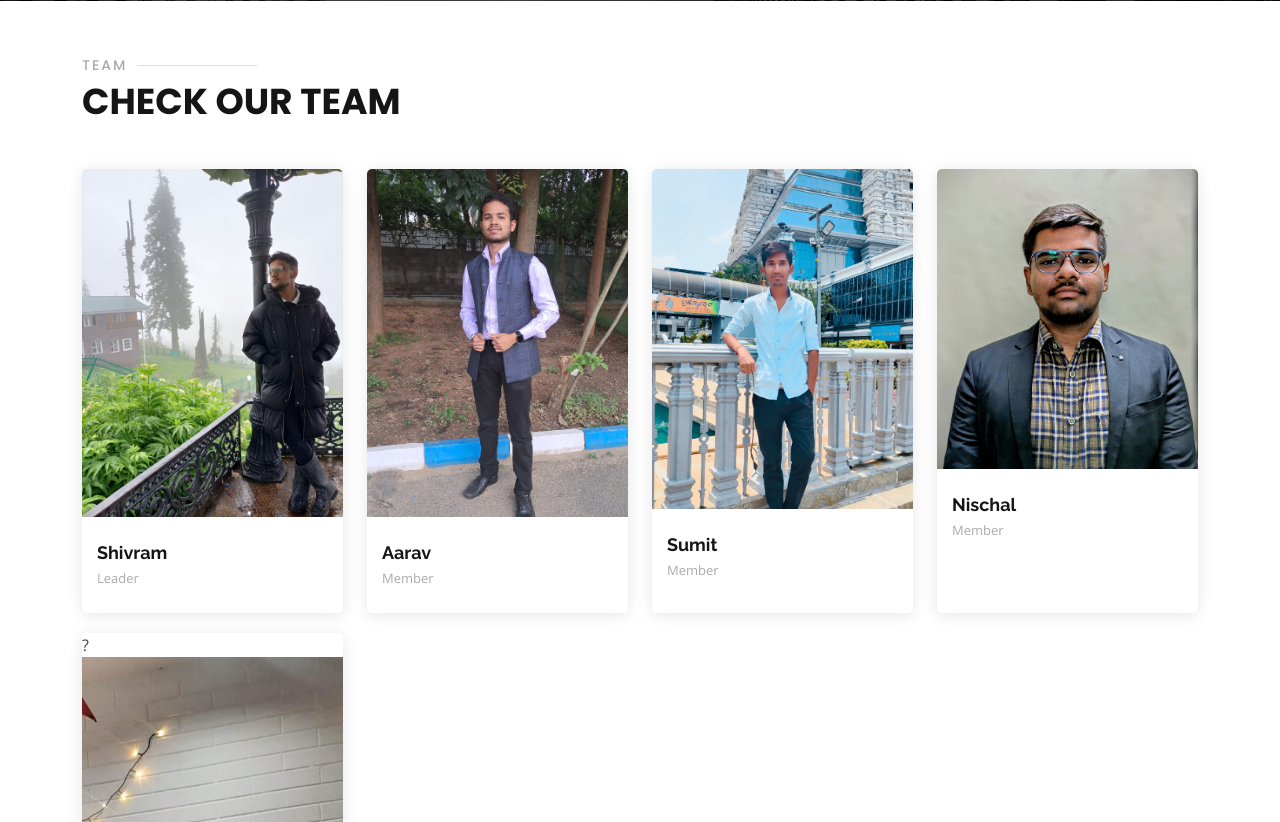
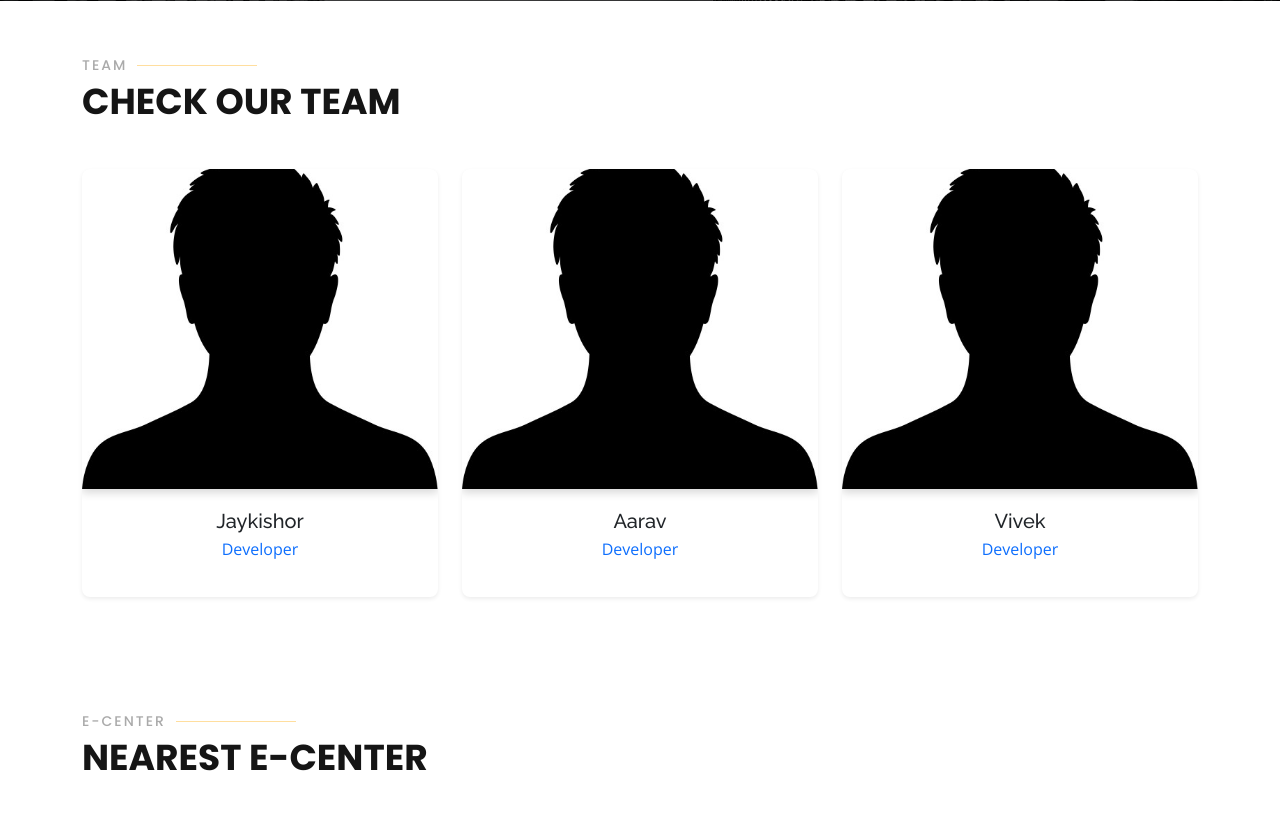
Before and after one commit to jaykishor-chauhan/eSangrahan, a PHP site: page / in a window 1280 px wide. Shown: the part 3919-4741 px from the top of the page. Run offline with PHP 8.4, Linux system fonts and the light colour scheme.

Commit message:
updated team profile and user profiel

```diff
--- a/index.html
+++ b/index.html
@@ -30,6 +30,67 @@
   <!-- Template Main CSS File -->
   <link href="assets/css/style.css" rel="stylesheet">
   <link href="booking form/css/style.css" rel="stylesheet">
+
+
+  <!-- css for team testimonial -->
+  <style>
+    /* Team Card Image Styling */
+    .team-img {
+      width: 100%;
+      height: 320px;
+      object-fit: cover;
+      /* Keeps aspect ratio, crops to fit */
+      border-radius: 0.5rem 0.5rem 0 0;
+      transition: transform 0.4s ease;
+      box-shadow: 0 4px 8px rgba(0, 0, 0, 0.15);
+    }
+
+    /* On hover, zoom in */
+    .team-card:hover .team-img {
+      transform: scale(1.05);
+    }
+
+    /* Social icons overlay */
+    .team-social {
+      opacity: 0;
+      transition: opacity 0.3s ease;
+    }
+
+    .team-card:hover .team-social {
+      opacity: 1;
+      background-color: rgba(0, 0, 0, 0.5);
+      padding: 0.75rem;
+      border-radius: 50px;
+    }
+
+    .team-social a {
+      color: #fff;
+      font-size: 1.2rem;
+      transition: color 0.3s ease;
+    }
+
+    .team-social a:hover {
+      color: #0d6efd;
+    }
+
+    /* Card tweaks */
+    .team-card {
+      border-radius: 0.5rem;
+      overflow: hidden;
+      background-color: #fff;
+      transition: transform 0.3s;
+    }
+
+    .team-card:hover {
+      transform: translateY(-5px);
+      box-shadow: 0 8px 20px rgba(0, 0, 0, 0.15);
+    }
+
+    .card-body {
+      padding: 1.25rem;
+    }
+  </style>
+
 </head>
 
 <body>
@@ -344,93 +405,61 @@
           <p>Check our Team</p>
         </div>
 
-        <div class="row">
+        <div class="row g-4 justify-content-center">
 
-          <div class="col-lg-3 col-md-6 d-flex align-items-stretch">
-            <div class="member" data-aos="fade-up" data-aos-delay="100">
-              <div class="member-img">
-                <img src="./assets/img/shiv.jpeg" class="img-fluid" alt="">
-                <div class="social">
-                  <a href=""><i class="bi bi-twitter"></i></a>
-                  <a href=""><i class="bi bi-facebook"></i></a>
-                  <a href=""><i class="bi bi-instagram"></i></a>
-                  <a href=""><i class="bi bi-linkedin"></i></a>
+          <!-- Member 1 -->
+          <div class="col-lg-4 col-md-6">
+            <div class="card team-card border-0 shadow-sm h-100 text-center">
+              <div class="position-relative">
+                <img src="assets/img/team/image.png" class="card-img-top team-img" alt="Shivram">
+                <div class="team-social position-absolute top-50 start-50 translate-middle d-flex gap-3">
+                  <a href="#"><i class="bi bi-twitter"></i></a>
+                  <a href="#"><i class="bi bi-facebook"></i></a>
+                  <a href="#"><i class="bi bi-instagram"></i></a>
+                  <a href="#"><i class="bi bi-linkedin"></i></a>
                 </div>
               </div>
-              <div class="member-info">
-                <h4>Shivram</h4>
-                <span>Leader</span>
+              <div class="card-body">
+                <h5 class="card-title mb-1">Jaykishor</h5>
+                <p class="text-primary">Developer</p>
               </div>
             </div>
           </div>
 
-          <div class="col-lg-3 col-md-6 d-flex align-items-stretch">
-            <div class="member" data-aos="fade-up" data-aos-delay="200">
-              <div class="member-img">
-                <img src="assets/img/aarav.jpeg" class="img-fluid" alt="">
-                <div class="social">
-                  <a href=""><i class="bi bi-twitter"></i></a>
-                  <a href=""><i class="bi bi-facebook"></i></a>
-                  <a href=""><i class="bi bi-instagram"></i></a>
-                  <a href=""><i class="bi bi-linkedin"></i></a>
+          <!-- Member 2 -->
+          <div class="col-lg-4 col-md-4">
+            <div class="card team-card border-0 shadow-sm h-100 text-center">
+              <div class="position-relative">
+                <img src="assets/img/team/image.png" class="card-img-top team-img" alt="Aarav">
+                <div class="team-social position-absolute top-50 start-50 translate-middle d-flex gap-3">
+                  <a href="#"><i class="bi bi-twitter"></i></a>
+                  <a href="#"><i class="bi bi-facebook"></i></a>
+                  <a href="#"><i class="bi bi-instagram"></i></a>
+                  <a href="#"><i class="bi bi-linkedin"></i></a>
                 </div>
               </div>
-              <div class="member-info">
-                <h4>Aarav </h4>
-                <span>Member</span>
+              <div class="card-body">
+                <h5 class="card-title mb-1">Aarav</h5>
+                <p class="text-primary">Developer</p>
               </div>
             </div>
           </div>
 
-          <div class="col-lg-3 col-md-6 d-flex align-items-stretch">
-            <div class="member" data-aos="fade-up" data-aos-delay="300">
-              <div class="member-img">
-                <img src="assets/img/sumit.jpg" class="img-fluid" alt="">
-                <div class="social">
-                  <a href=""><i class="bi bi-twitter"></i></a>
-                  <a href=""><i class="bi bi-facebook"></i></a>
-                  <a href=""><i class="bi bi-instagram"></i></a>
-                  <a href=""><i class="bi bi-linkedin"></i></a>
+          <!-- Member 3 -->
+          <div class="col-lg-4 col-md-6">
+            <div class="card team-card border-0 shadow-sm h-100 text-center">
+              <div class="position-relative">
+                <img src="assets/img/team/image.png" class="card-img-top team-img" alt="Sumit">
+                <div class="team-social position-absolute top-50 start-50 translate-middle d-flex gap-3">
+                  <a href="#"><i class="bi bi-twitter"></i></a>
+                  <a href="#"><i class="bi bi-facebook"></i></a>
+                  <a href="#"><i class="bi bi-instagram"></i></a>
+                  <a href="#"><i class="bi bi-linkedin"></i></a>
                 </div>
               </div>
-              <div class="member-info">
-                <h4>Sumit</h4>
-                <span>Member</span>
-              </div>
-            </div>
-          </div>
-
-          <div class="col-lg-3 col-md-6 d-flex align-items-stretch">
-            <div class="member" data-aos="fade-up" data-aos-delay="400">
-              <div class="member-img">
-                <img src="n.jpg" class="img-fluid" alt="">
-                <div class="social">
-                  <a href=""><i class="bi bi-twitter"></i></a>
-                  <a href=""><i class="bi bi-facebook"></i></a>
-                  <a href=""><i class="bi bi-instagram"></i></a>
-                  <a href=""><i class="bi bi-linkedin"></i></a>
-                </div>
-              </div>
-              <div class="member-info">
-                <h4>Nischal</h4>
-                <span>Member</span>
-              </div>
-            </div>
-          </div>
-          <div class="col-lg-3 col-md-6 d-flex align-items-stretch">
-            <div class="member" data-aos="fade-up" data-aos-delay="400">
-              <div class="member-img">
-                ?<img src="assets/img/arvind.jpeg" class="img-fluid" alt="">
-                <div class="social">
-                  <a href=""><i class="bi bi-twitter"></i></a>
-                  <a href=""><i class="bi bi-facebook"></i></a>
-                  <a href=""><i class="bi bi-instagram"></i></a>
-                  <a href=""><i class="bi bi-linkedin"></i></a>
-                </div>
-              </div>
-              <div class="member-info">
-                <h4>Aravinda</h4>
-                <span>Member</span>
+              <div class="card-body">
+                <h5 class="card-title mb-1">Vivek</h5>
+                <p class="text-primary">Developer</p>
               </div>
             </div>
           </div>
@@ -438,7 +467,10 @@
         </div>
 
       </div>
-    </section><!-- End Team Section -->
+    </section>
+    <!-- End Team Section -->
+
+
     <!-- ======= Contact Section ======= -->
     <section id="contact" class="contact">
       <div class="container" data-aos="fade-up">
```
Also changed, not shown: innerPage.php (+52 -7 lines), profile-change.php (added, +106 -0 lines), upload_profile.php (added, +57 -0 lines), userProfile.css (deleted, +0 -72 lines), verify_otp.php (deleted, +0 -14 lines), assets/img/team/image.png (added).
